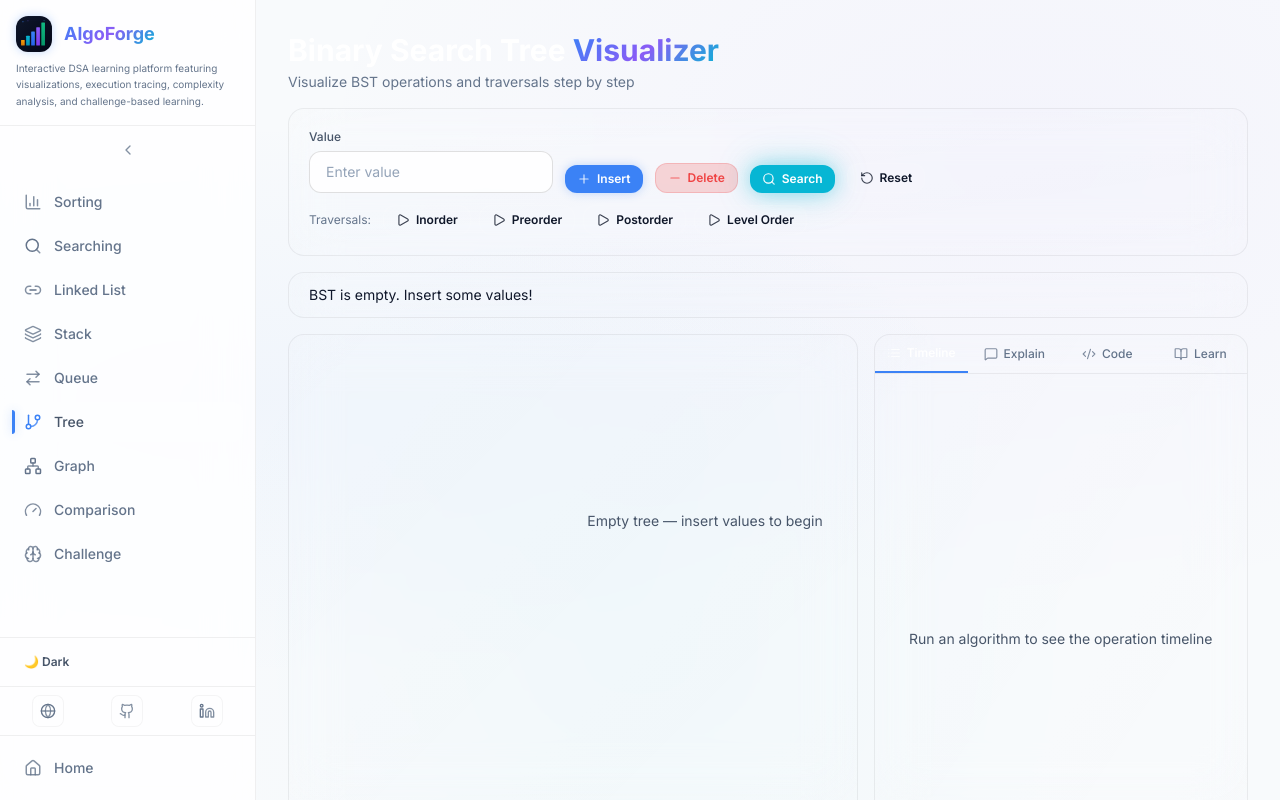
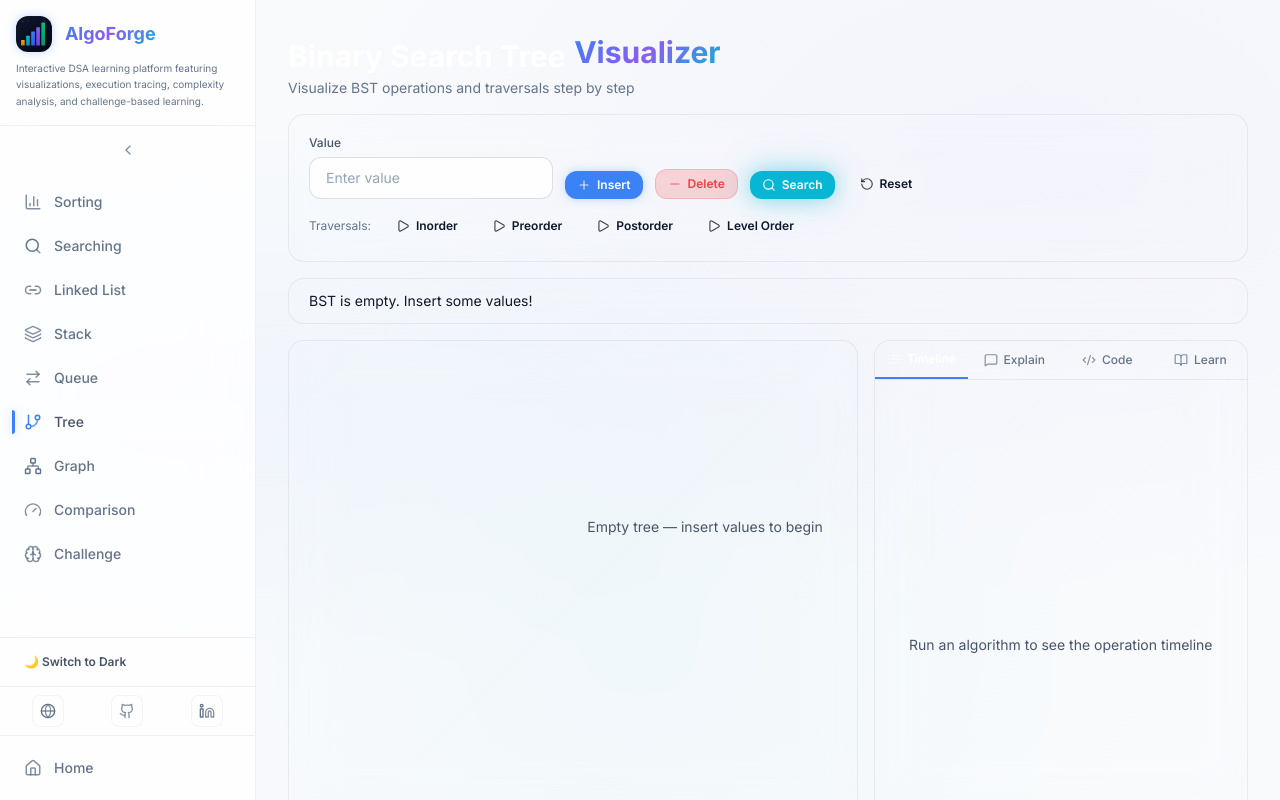
Before and after one commit to YaswanthChowdaryNadendla/AlgoForge-, a React (Vite) app: page /tree in a window 1280 px wide. Built offline with nearby package versions, Linux system fonts and the light colour scheme.

Commit message:
Light and dark theme updated

```diff
--- a/src/components/layout/Sidebar.jsx
+++ b/src/components/layout/Sidebar.jsx
@@ -163,7 +163,7 @@ export default function Sidebar({ collapsed = false, onToggle }) {
                      text-slate-400 hover:text-slate-200 hover:bg-white/[0.04] transition-all`}
           title={theme === 'dark' ? 'Switch to Light Mode' : 'Switch to Dark Mode'}
         >
-          <span>{collapsed ? (theme === 'dark' ? '☀️' : '🌙') : (theme === 'dark' ? '☀️ Light' : '🌙 Dark')}</span>
+          <span>{collapsed ? (theme === 'dark' ? '☀️' : '🌙') : (theme === 'dark' ? '☀️ Switch to Light' : '🌙 Switch to Dark')}</span>
         </button>
       </div>
 
--- a/src/index.css
+++ b/src/index.css
@@ -103,13 +103,19 @@
 
   /* Gradient Text */
   .gradient-text {
-    @apply bg-clip-text text-transparent;
+    @apply bg-clip-text text-transparent inline-block;
     background-image: linear-gradient(135deg, #3B82F6, #8B5CF6, #06B6D4);
+    padding: 0.05em 0.05em 0.1em 0.05em;
+    line-height: 1.25;
+    vertical-align: bottom;
   }
 
   .gradient-text-warm {
-    @apply bg-clip-text text-transparent;
+    @apply bg-clip-text text-transparent inline-block;
     background-image: linear-gradient(135deg, #F59E0B, #EF4444, #8B5CF6);
+    padding: 0.05em 0.05em 0.1em 0.05em;
+    line-height: 1.25;
+    vertical-align: bottom;
   }
 
   /* Animated Gradient Background */
```
Also changed, not shown: 51 other files (tests, documents, lock files or other folders).
